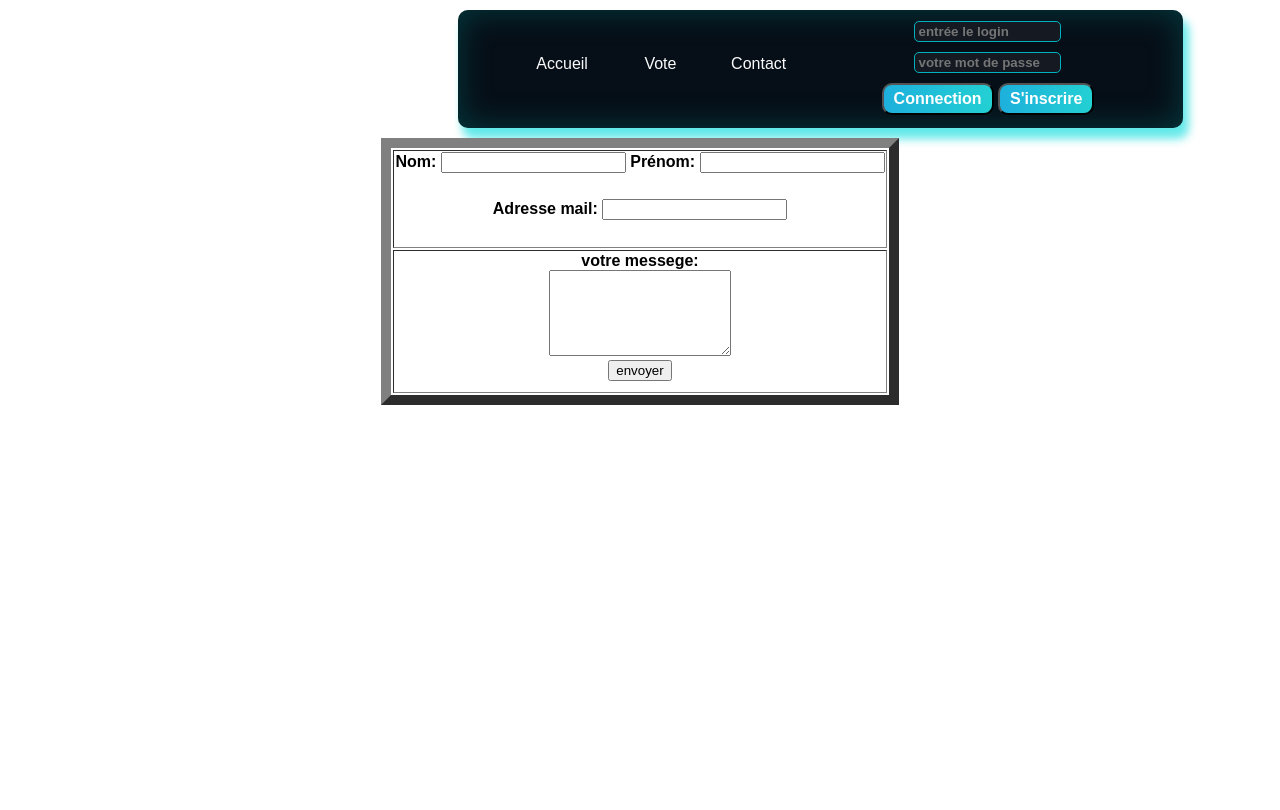
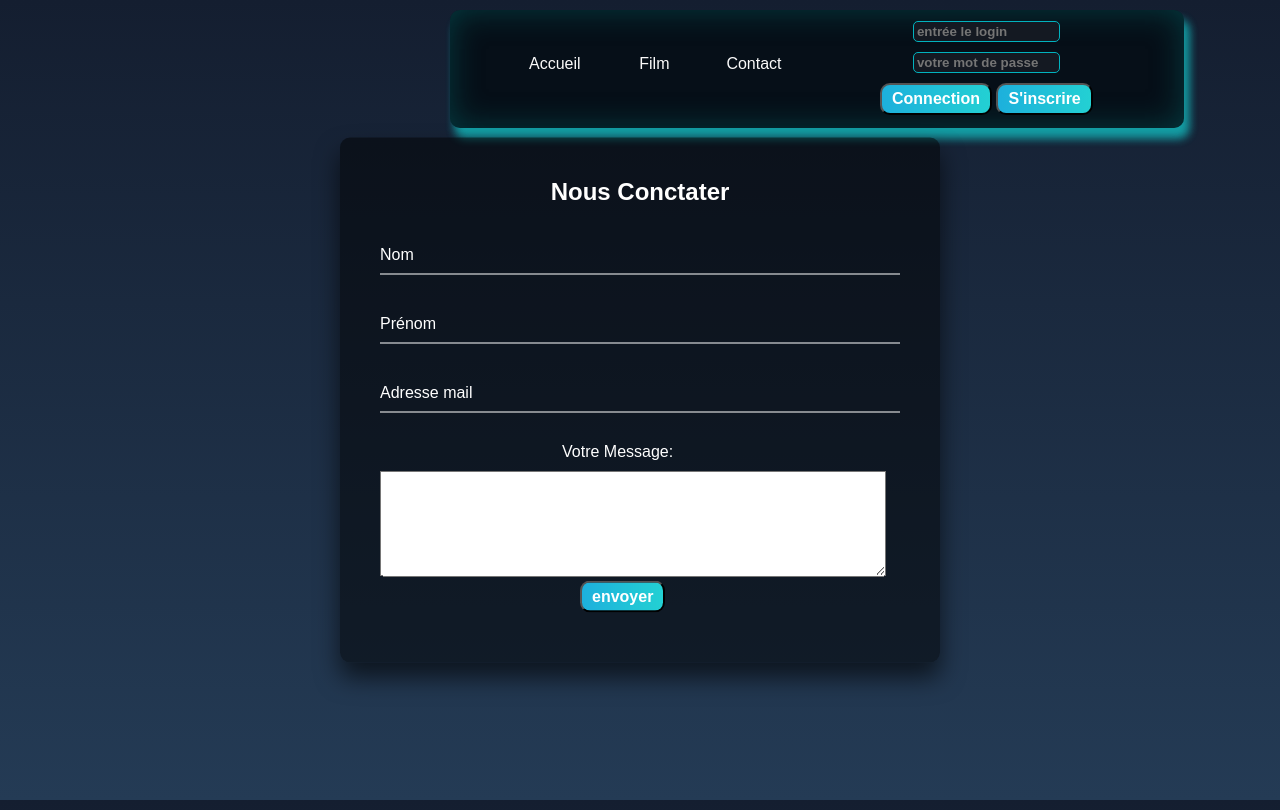
Before and after one commit to kylian-duval/TP_FINAL_PHP_MYSQL, a PHP site: page /contact.php in a window 1280 px wide. Before the commit the page ends 405 px from the top, so only its background shows below. Run offline with PHP 8.4, Linux system fonts and the light colour scheme; lists and menus that the app fills with data are empty.

Commit message:
formulaire terminer

```diff
--- /dev/null
+++ b/contact.css
@@ -0,0 +1,94 @@
+html {
+    height: 100%;
+  }
+  body {
+    margin:0;
+    padding:0;
+    font-family: sans-serif;
+    background: linear-gradient(#141e30, #243b55);
+  }
+
+  .login-box {
+    position: absolute;
+    top: 50%;
+    left: 50%;
+    width: 600px;
+    padding: 40px;
+    transform: translate(-50%, -50%);
+    background: rgba(0,0,0,.5);
+    box-sizing: border-box;
+    box-shadow: 0 15px 25px rgba(0,0,0,.6);
+    border-radius: 10px;
+  }
+
+  .login-box h2 {
+    margin: 0 0 30px;
+    padding: 0;
+    color: #fff;
+    text-align: center;
+  }
+
+  .login-box .user-box {
+    position: relative;
+  }
+
+  .login-box .user-box input {
+    width: 100%;
+    padding: 10px 0;
+    font-size: 16px;
+    color: #fff;
+    margin-bottom: 30px;
+    border: none;
+    border-bottom: 1px solid #fff;
+    outline: none;
+    background: transparent;
+  }
+  .login-box .user-box label {
+    position: absolute;
+    top:0;
+    left: 0;
+    padding: 10px 0;
+    font-size: 16px;
+    color: #fff;
+    pointer-events: none;
+    transition: .5s;
+  }
+
+  .login-box .user-box input:focus ~ label,
+  .login-box .user-box input:valid ~ label {
+    top: -20px;
+    left: 0;
+    color: #03e9f4;
+    font-size: 12px;
+  }
+  textarea {
+    resize: both;
+    min-width: 500px;
+    min-height: 100px;
+    max-width: 500px;
+    max-height: 100px;
+}
+.button {
+    padding: 5px 10px;
+    border-radius: 10px;
+    background: linear-gradient(to right, #1db0dc, #23d0d3);
+    color: #fff;
+    cursor: pointer;
+    text-decoration: none;
+    font-size: 1em;
+    font-weight: bold;
+    transition: all 0.3s ease 0s;
+    filter: hue-rotate(0deg) saturate(1);
+  }
+  .button:hover,
+  .button:focus {
+      filter: hue-rotate(10deg) saturate(1.2);
+  }
+  p{
+    color: #fff;
+    font-size: 16px;
+    margin:0px 0px 10px 35%;
+  }
+  .centrer{
+      margin:0px 0px 0px 200px;
+  }
--- a/contact.php
+++ b/contact.php
@@ -5,36 +5,31 @@
     <meta charset="UTF-8">
     <meta name="viewport" content="width=device-width, initial-scale=1.0">
     <title>Contact</title>
-    <link rel="stylesheet" href="css.css">
+    <link rel="stylesheet" href="contact.css">
     <?php include "fonction.php"; connectionbdd(); ?>
 </head>
 
-<body class="fun-color">
+<body>
     <?php menuco($BDD); ?>
-    <div class="bienvenu">
-        <table align=center border="10" class="centrercontatact" id="myDIV">
+    <div class="login-box">
+        <h2>Nous Conctater</h2>
             <form action="" method="post">
-                <tr>
-                    <th>
-                        <form action="" method="post">
-                            <span>Nom:</span>
-                            <input type="text" id="Nom" name="Nom" required>
-                            <span>Prénom:</span>
-                            <input type="text" id="Prénom" name="Prénom" required>
-                            <p><span>Adresse mail:</span>
-                                <input type="email" id="formulaire.txt" name="mail" required ></p>
-                    </th>
-
-                </tr>
-                <tr>
-                    <th>
-                        <div><span>votre messege:</span></div>
-                        <div><textarea id="msg" name="user_message" type="text" style="height:80px;" id="formulaire.txt" name="formulaire.txt" required minlength="0" maxlength="1000" size="1000"></textarea></div>
-                        <div class="boutonenoyer"><input type="submit" name="envoyer" value="envoyer" /></div>
-                    </th>
-                </tr>
+                <div class="user-box">
+                    <input type="text" id="Nom" name="Nom" required>
+                    <label>Nom</label>
+                </div>
+                <div class="user-box">
+                    <input type="text" id="Prénom" name="Prénom" required>
+                    <label>Prénom</label>
+                </div>
+                <div class="user-box">
+                    <input type="email" id="formulaire.txt" name="mail" required >
+                    <label>Adresse mail</label>
+                </div>
+                <p>Votre Message:</p>
+                <div><textarea id="msg" name="user_message" type="text" style="height:80px;" id="formulaire.txt" name="formulaire.txt" required minlength="0" maxlength="1000" size="1000"></textarea></div>
+                <div class="centrer"><input class="button" type="submit" name="envoyer" value="envoyer" /></div>
             </form>
-        </table>
     </div>
 </body>
 <?php
--- a/fonction.php
+++ b/fonction.php
@@ -34,15 +34,17 @@ function menuco($BDD)
             <nav>
                 <ul id="menu">
                     <li><a href="index.php">Accueil</a></li>
-                    <li><a href="vote.php">Vote</a></li>
+                    <li><a href="vote.php">Film</a></li>
                     <li><a href="contact.php">Contact</a></li>
                 </ul>
             </nav>
             <form action="" method="post">
+            <div class="section">
                 <div class="login"><input class="enter" type="text" name="login" placeholder="entrée le login" required></div>
                 <div class="login"><input class="enter" type="password" name="mdp" placeholder="votre mot de passe" required></div>
                 <div class="login"><input class="button" type="submit" name="valide" value="Connection">
                 <input type=button onclick=window.location.href='inscrire.php'; value="S'inscrire" class="button"></div>
+            </div>
             </form>
 
         </div>
--- a/inscrire.css
+++ b/inscrire.css
@@ -53,7 +53,6 @@ html {
     pointer-events: none;
     transition: .5s;
   }
-
   .login-box .user-box input:focus ~ label,
   .login-box .user-box input:valid ~ label {
     top: -20px;
@@ -61,7 +60,6 @@ html {
     color: #03e9f4;
     font-size: 12px;
   }
-
   .login-box form a {
     position: relative;
     display: inline-block;
@@ -72,8 +70,7 @@ html {
     text-transform: uppercase;
     overflow: hidden;
     transition: .5s;
-    margin-top: 40px;
-    letter-spacing: 4px
+    margin:0px 0px 0px 209px;
   }
 
   .login-box a:hover {
--- a/menu.css
+++ b/menu.css
@@ -54,8 +54,8 @@
     text-align: center;
   }
   body{
-    /*height:100vh;
-    background-image:url(https://wallpapercave.com/wp/wp2757890.gif);*/
+    height:100vh;
+    /*background-image:url(https://wallpapercave.com/wp/wp2757890.gif);*/
     font-family: arial;
     margin-top:0;
     /*background-image: linear-gradient(to left bottom, #060f18, #101e28, #142c38, #163b49, #174b58, #185b68, #1a6d76, #1f7e84, #279496, #33aba6, #42c2b5, #55dac3);*/
@@ -72,10 +72,10 @@
   label {
     padding-right: 10px;
   }
-  form{
+  /*form{
     margin-top:-90px;
     padding-left:150px;
-  }
+  }*/
   .enter{
     border: 1px solid rgb(1, 178, 190);
     background-color: rgb(20, 25, 34);
@@ -109,3 +109,11 @@
   img{
     width:500px;
   }
+  .section{
+    margin-top:-90px;
+    padding-left:150px;
+  }
+  .deconnection{
+    margin-top:-90px;
+    padding-left:150px;
+  }
--- a/message.php
+++ b/message.php
@@ -4,7 +4,7 @@
 <head>
     <meta charset="UTF-8">
     <meta name="viewport" content="width=device-width, initial-scale=1.0">
-    <title>Document</title>
+    <title>Message</title>
     <?php include 'fonction.php';
     $BDD = connectionbdd(); ?>
 </head>
@@ -62,14 +62,14 @@
                     }
 
                     ?>
-                    <input type="submit" name="SuppMes" value="suppre ca" />
+                    <input type="submit" name="SuppMes" value="supprimer" />
                 </form>
 
             </div>
 
     <?php } else {
             menuco($BDD);
-            echo "seul les administrateur de l'aplication web on accèce au message";
+            echo "seul les administrateur de l'aplication web on accès au message";
         }
     } else {
         menuco($BDD);
--- a/mon_compte.php
+++ b/mon_compte.php
@@ -5,7 +5,7 @@
     <meta charset="UTF-8">
     <meta name="viewport" content="width=device-width, initial-scale=1.0">
     <link rel="stylesheet" href="css.css">
-    <title>mon espace</title>
+    <title>Mon espace</title>
     <?php include 'fonction.php';
     connectionbdd(); ?>
 </head>
```
Also changed, not shown: inscrire.php (+11 -4 lines).
